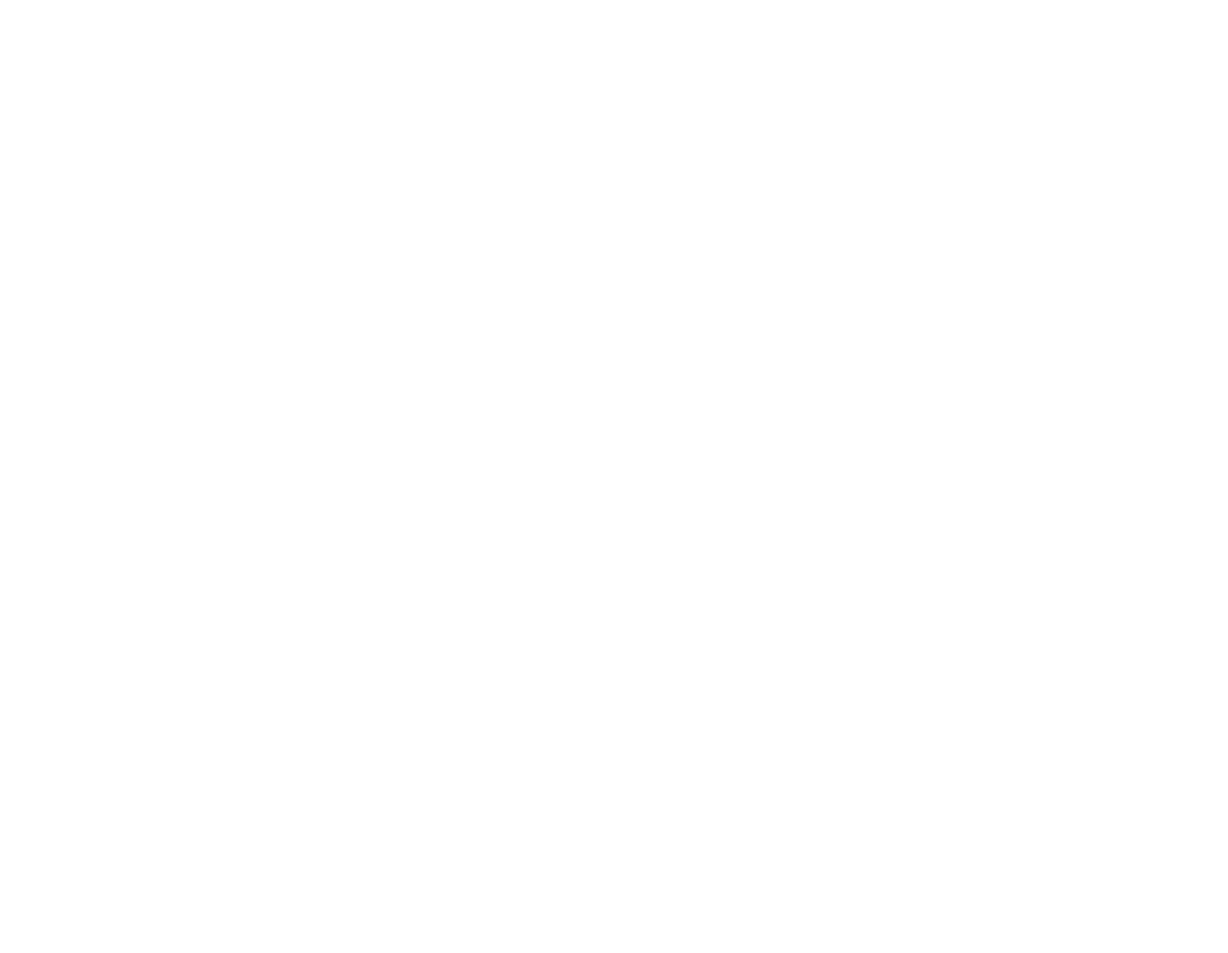
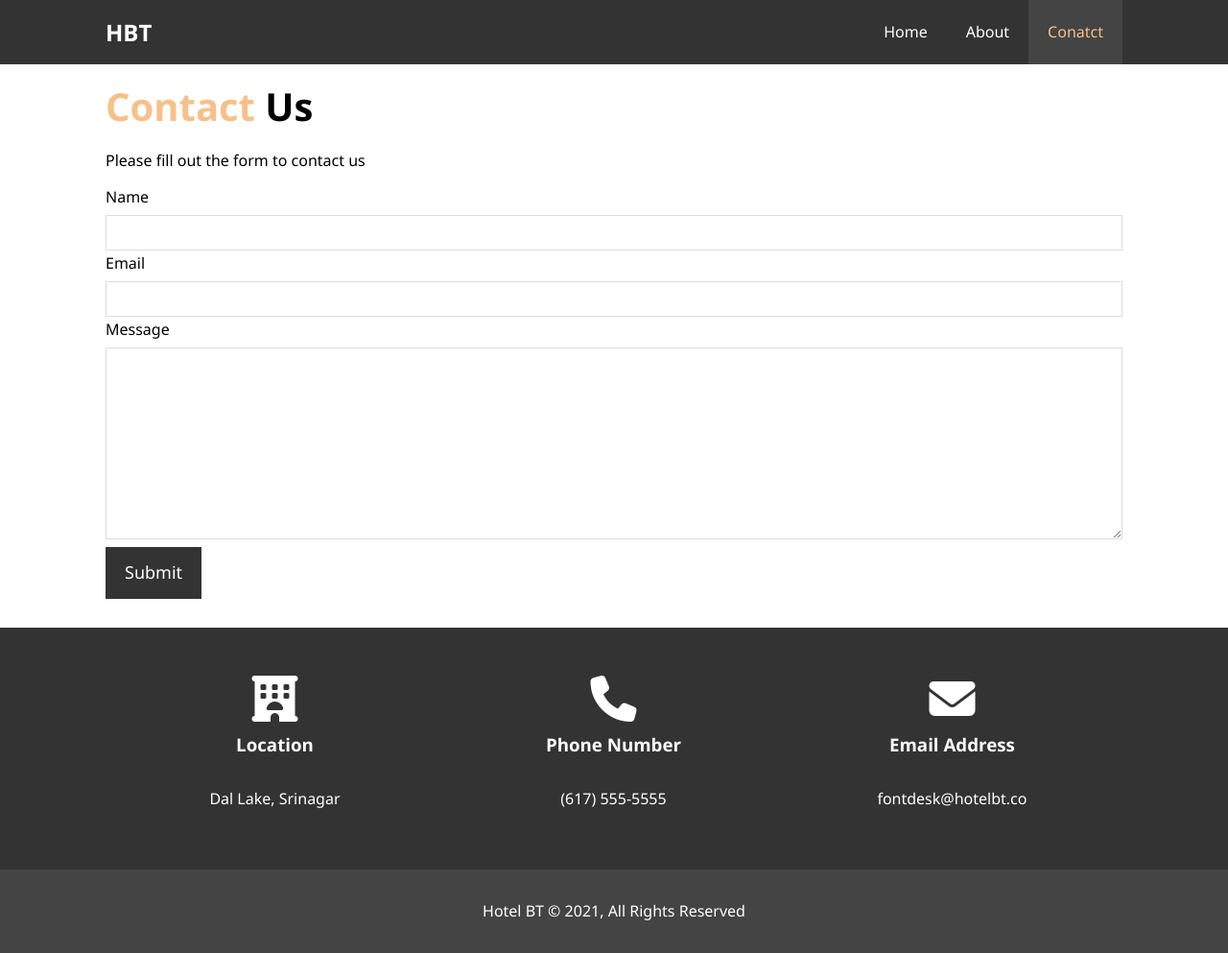
Before and after one commit to mub4shir/HBT, a plain HTML site: page contact.html in a window 1280 px wide. Shown: the whole page at 96% size. Before the commit the page ends 800 px from the top, so only its background shows below. Drawn offline with Linux system fonts and the light colour scheme.

Commit message:
contact done

```diff
--- a/contact.html
+++ b/contact.html
@@ -0,0 +1,77 @@
+<!DOCTYPE html>
+<html lang="en">
+  <head>
+    <meta charset="UTF-8" />
+    <meta http-equiv="X-UA-Compatible" content="IE=edge" />
+    <meta name="viewport" content="width=device-width, initial-scale=1.0" />
+    <meta
+      name="description"
+      content="Welcome to the most extraordinary hotel in Srinagar J&K"
+    />
+    <meta name="keywords" content="hotel,srinagar,kashmir hotel" />
+    <script
+      src="https://kit.fontawesome.com/c343e5a530.js"
+      crossorigin="anonymous"
+    ></script>
+    <link rel="stylesheet" href="css/style.css" />
+    <title>Hotel BT | Contact</title>
+  </head>
+  <body>
+    <header>
+      <nav id="navbar">
+        <div class="container">
+          <h1 class="logo"><a href="index.html">HBT</a></h1>
+          <ul>
+            <li><a href="index.html">Home</a></li>
+            <li><a href="about.html">About</a></li>
+            <li><a class="current" href="contact.html">Conatct</a></li>
+          </ul>
+        </div>
+      </nav>
+    </header>
+    <section id="contact-form" class="py-3">
+      <div class="container">
+        <h1 class="l-heading"><span class="text-primary">Contact</span> Us</h1>
+        <p>Please fill out the form to contact us</p>
+        <form action="js.js">
+          <div class="form-grpup">
+            <label for="name">Name</label>
+            <input type="text" name="name" id="name" />
+          </div>
+          <div class="form-grpup">
+            <label for="email">Email</label>
+            <input type="email" name="email" id="email" />
+          </div>
+          <div class="form-grpup">
+            <label for="message">Message</label>
+            <textarea name="message" id="message"></textarea>
+          </div>
+          <buutton type="submit" class="btn">Submit</buutton>
+        </form>
+      </div>
+    </section>
+
+    <section id="contact-info" class="bg-dark">
+      <div class="container">
+        <div class="box">
+          <i class="fas fa-hotel fa-3x"></i>
+          <h3>Location</h3>
+          <p>Dal Lake, Srinagar</p>
+        </div>
+        <div class="box">
+          <i class="fas fa-phone fa-3x"></i>
+          <h3>Phone Number</h3>
+          <p>(617) 555-5555</p>
+        </div>
+        <div class="box">
+          <i class="fas fa-envelope fa-3x"></i>
+          <h3>Email Address</h3>
+          <p>fontdesk@hotelbt.co</p>
+        </div>
+      </div>
+    </section>
+    <footer id="main-footer">
+      <p>Hotel BT &copy; 2021, All Rights Reserved</p>
+    </footer>
+  </body>
+</html>
--- a/css/style.css
+++ b/css/style.css
@@ -213,7 +213,29 @@ p {
   border-radius: 5px;
   opacity: 0.9;
 }
+/* Contact Form */
 
+#contact-form .form-group {
+  margin-bottom: 20px;
+}
+#contact-form label {
+  display: block;
+  margin-bottom: 5px;
+}
+#contact-form input,
+#contact-form textarea {
+  width: 100%;
+  padding: 10px;
+  border: 1px #ddd solid;
+}
+#contact-form textarea {
+  height: 200px;
+}
+#contact-form input:focus,
+#contact-form textarea:focus {
+  outline: none;
+  border-color: #f7c08a;
+}
 /* Footer */
 #main-footer {
   text-align: center;
```
